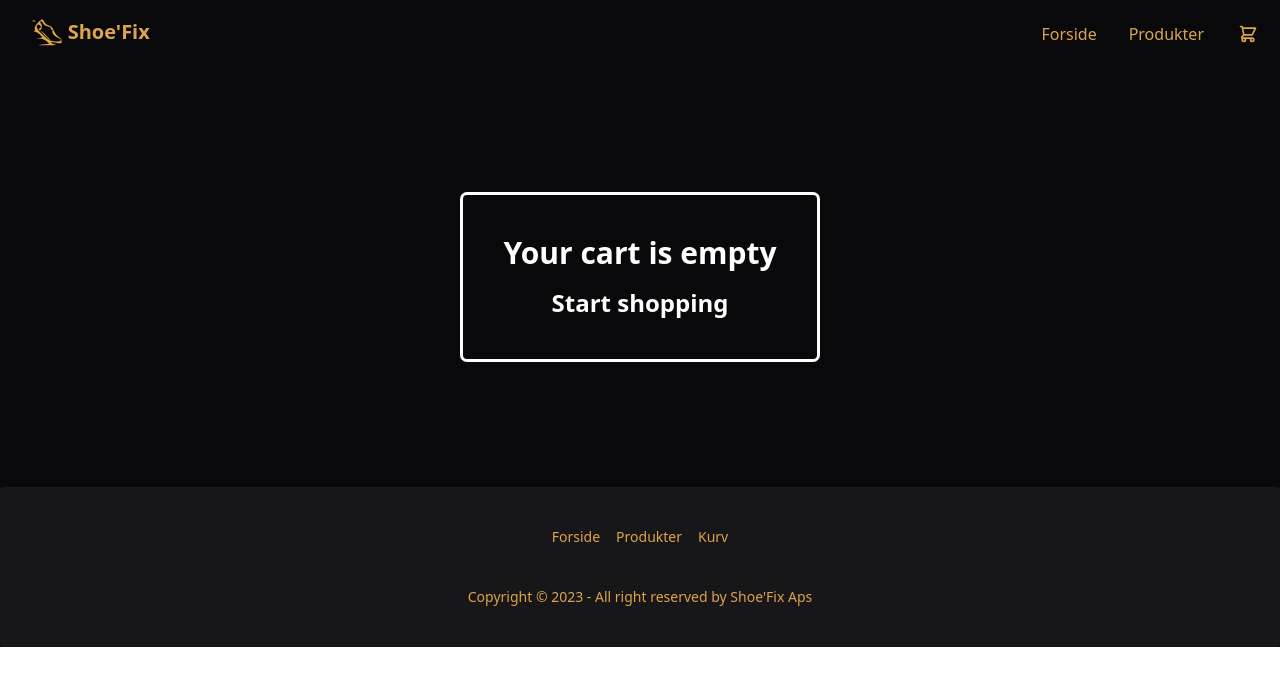
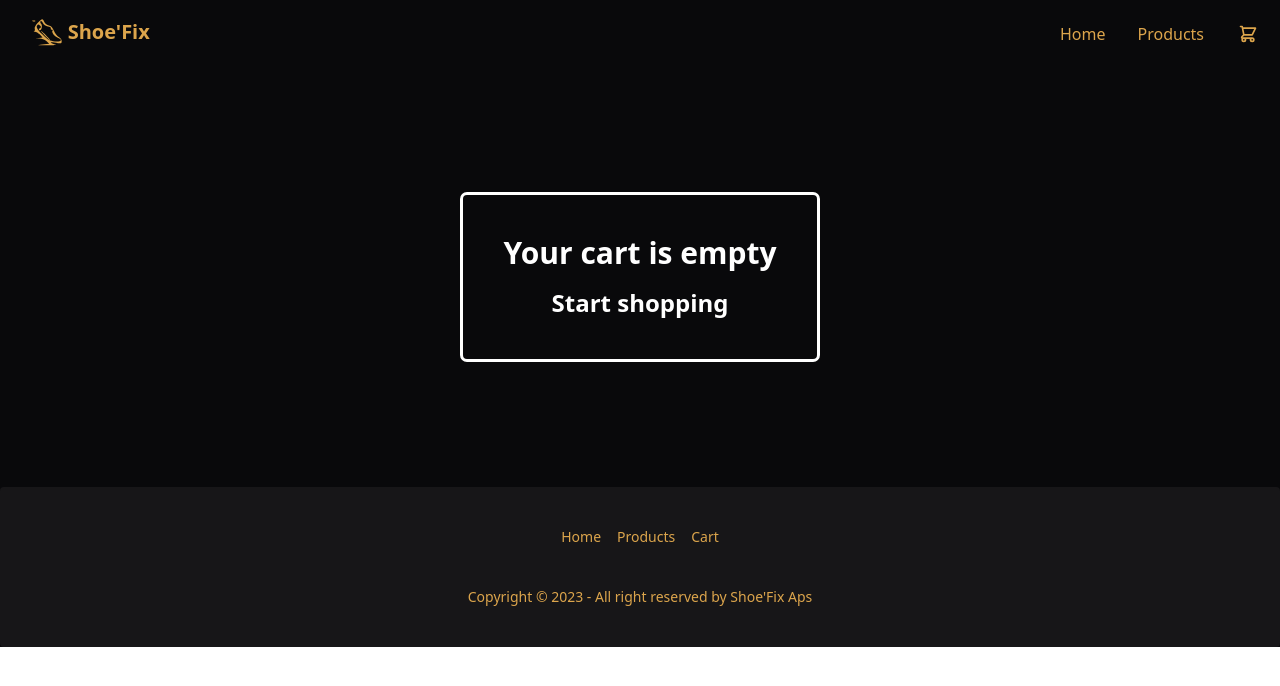
Before and after one commit to marcelcph/Laravel-WordPress-API-comparison, a React (Create React App) app in the folder react-frontend/: page /Cart in a window 1280 px wide. Shown: the top 686 px of the page. Built offline with nearby package versions, Linux system fonts and the light colour scheme.

Commit message:
Nav og Footer på Engelsk

```diff
--- a/react-frontend/src/components/Footer.js
+++ b/react-frontend/src/components/Footer.js
@@ -5,9 +5,9 @@ function Footer() {
     <>
       <footer class="footer footer-center p-10 bg-base-200 text-base-content rounded">
         <div class="grid grid-flow-col gap-4">
-          <Link to="/"><a class="link link-hover">Forside</a></Link>
-          <Link to="/shop"><a class="link link-hover">Produkter</a></Link>
-          <Link to="/cart"><a class="link link-hover">Kurv</a></Link>
+          <Link to="/"><a class="link link-hover">Home</a></Link>
+          <Link to="/shop"><a class="link link-hover">Products</a></Link>
+          <Link to="/cart"><a class="link link-hover">Cart</a></Link>
         </div>
         <div>
           <p>Copyright © 2023 - All right reserved by Shoe'Fix Aps</p>
--- a/react-frontend/src/components/Nav.js
+++ b/react-frontend/src/components/Nav.js
@@ -1,7 +1,5 @@
 import React from "react";
 import { Link } from "react-router-dom";
-import Shop from "../pages/Shop";
-import Cart from "../pages/Cart";
 function Nav() {
   return (
     <>
@@ -47,10 +45,10 @@ l22 -20 -53 -6 c-44 -5 -37 -6 36 -6 50 0 79 2 65 4 -14 3 -29 9 -35 14 -6 6
         <div class="flex-none">
           <ul class="menu menu-horizontal px-1">
             <li>
-              <Link to="/">Forside</Link>
+              <Link to="/">Home</Link>
             </li>
             <li tabindex="0">
-              <Link to="/shop">Produkter</Link>
+              <Link to="/shop">Products</Link>
             </li>
           </ul>
           <div class="dropdown dropdown-end">
```
Lines whose indentation alone changed are shown as unchanged.
